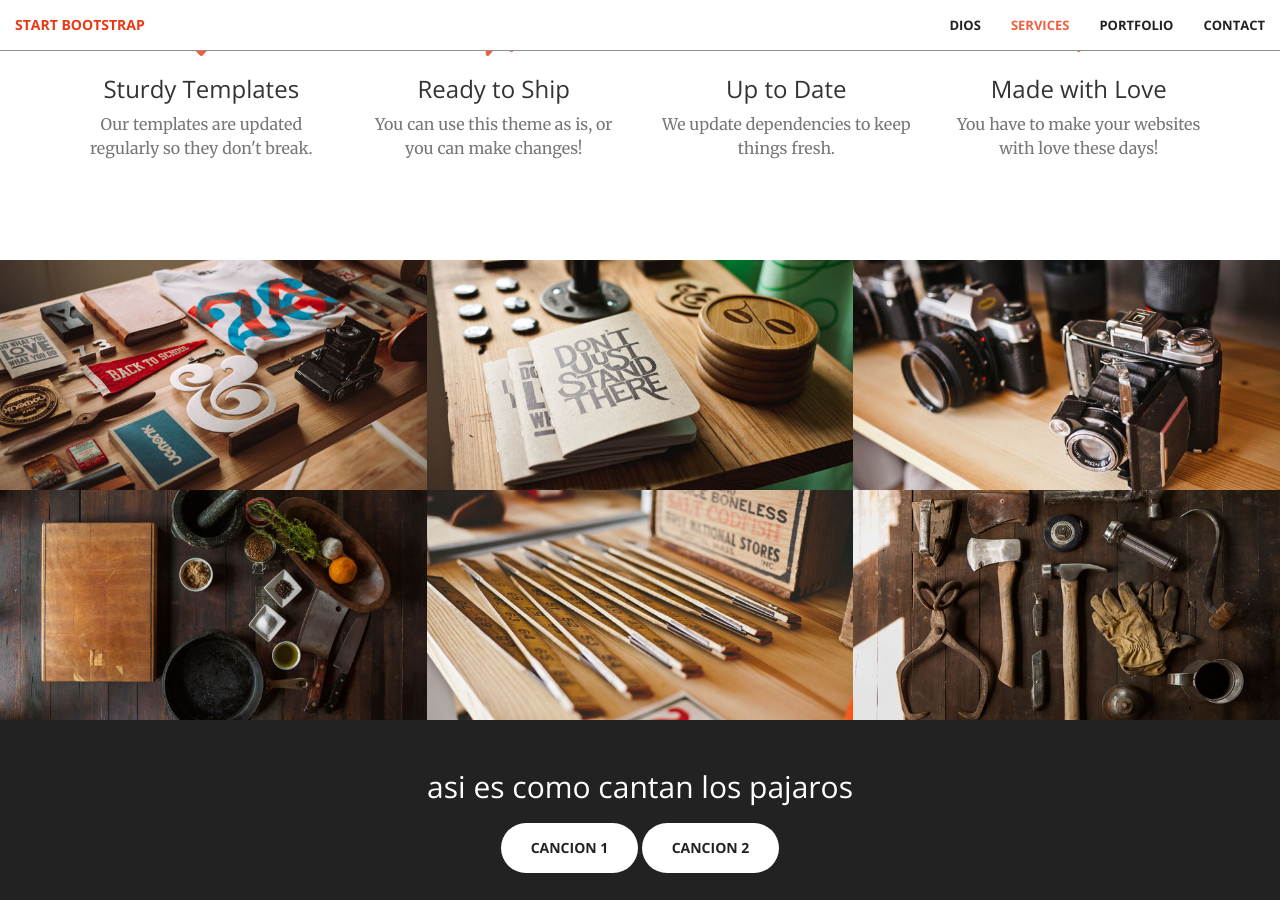
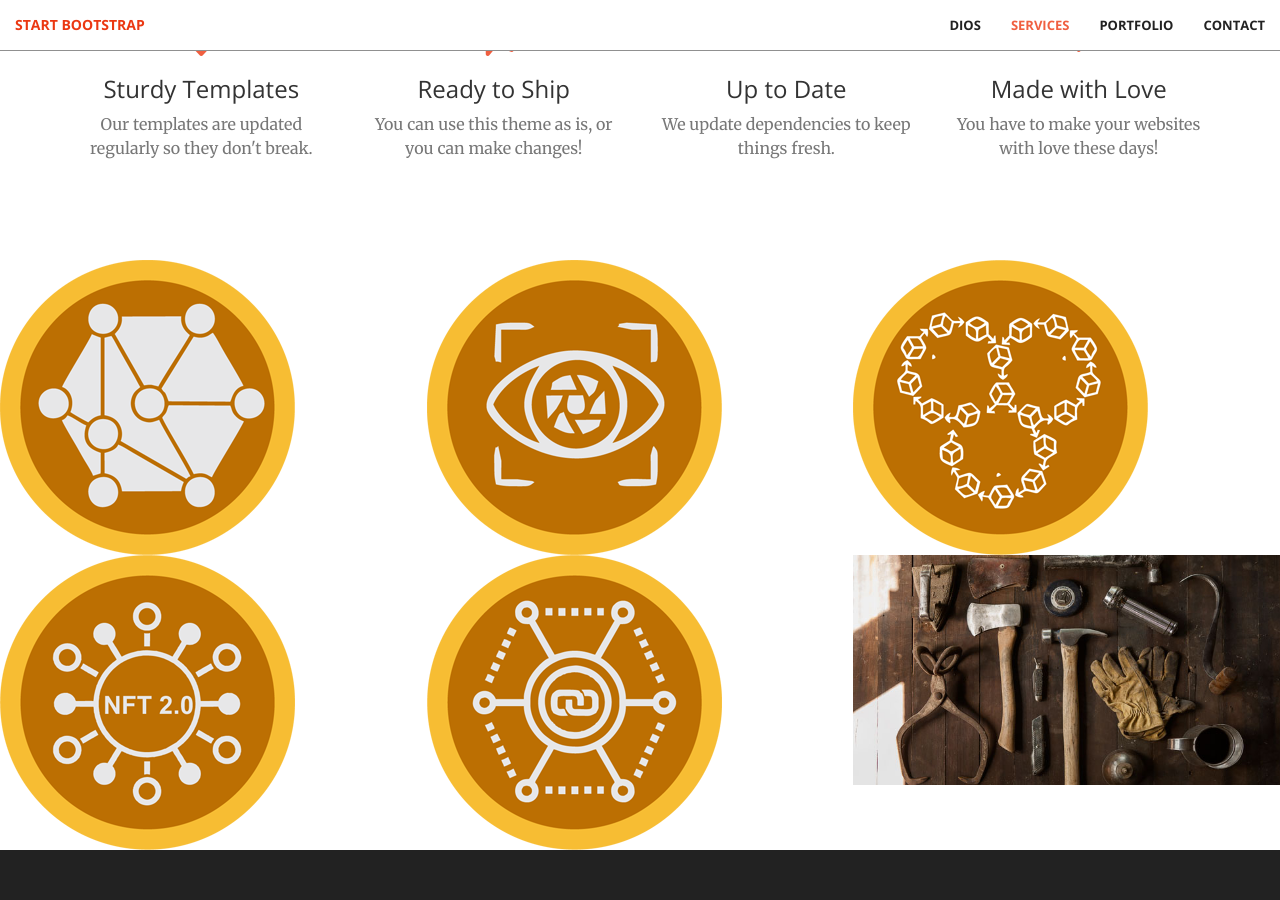
Before and after one commit to soujiang/soujiang.github.io, a Jekyll site: the page built from index.html, in a window 1280 px wide and 900 px high, scrolled down 1883 px. Built offline with Jekyll 4.4.1, drawn with Linux system fonts in a browser that asks for light colours.

Commit message:
portfolio

```diff
--- a/_includes/portfolio.html
+++ b/_includes/portfolio.html
@@ -3,7 +3,7 @@
         <div class="row no-gutter">
             <div class="col-lg-4 col-sm-6">
                 <a href="#" class="portfolio-box">
-                    <img src="img/portfolio/1.jpg" class="img-responsive" alt="">
+                    <img src="img/portfolio/DAPPS.png" class="img-responsive" alt="">
                     <div class="portfolio-box-caption">
                         <div class="portfolio-box-caption-content">
                             <div class="project-category text-faded">
@@ -18,7 +18,7 @@
             </div>
             <div class="col-lg-4 col-sm-6">
                 <a href="#" class="portfolio-box">
-                    <img src="img/portfolio/2.jpg" class="img-responsive" alt="">
+                    <img src="img/portfolio/metaverso.png" class="img-responsive" alt="">
                     <div class="portfolio-box-caption">
                         <div class="portfolio-box-caption-content">
                             <div class="project-category text-faded">
@@ -33,7 +33,7 @@
             </div>
             <div class="col-lg-4 col-sm-6">
                 <a href="#" class="portfolio-box">
-                    <img src="img/portfolio/3.jpg" class="img-responsive" alt="">
+                    <img src="img/portfolio/multiblockchain.png" class="img-responsive" alt="">
                     <div class="portfolio-box-caption">
                         <div class="portfolio-box-caption-content">
                             <div class="project-category text-faded">
@@ -48,7 +48,7 @@
             </div>
             <div class="col-lg-4 col-sm-6">
                 <a href="#" class="portfolio-box">
-                    <img src="img/portfolio/4.jpg" class="img-responsive" alt="">
+                    <img src="img/portfolio/nft.png" class="img-responsive" alt="">
                     <div class="portfolio-box-caption">
                         <div class="portfolio-box-caption-content">
                             <div class="project-category text-faded">
@@ -63,7 +63,7 @@
             </div>
             <div class="col-lg-4 col-sm-6">
                 <a href="#" class="portfolio-box">
-                    <img src="img/portfolio/5.jpg" class="img-responsive" alt="">
+                    <img src="img/portfolio/oracle.png" class="img-responsive" alt="">
                     <div class="portfolio-box-caption">
                         <div class="portfolio-box-caption-content">
                             <div class="project-category text-faded">
```
